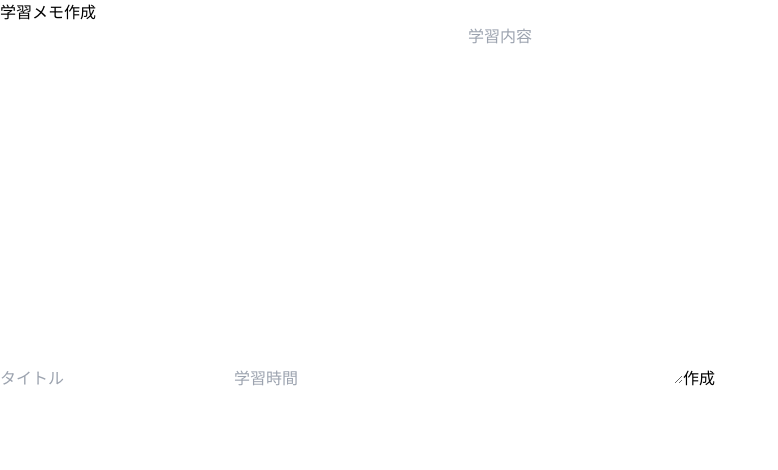
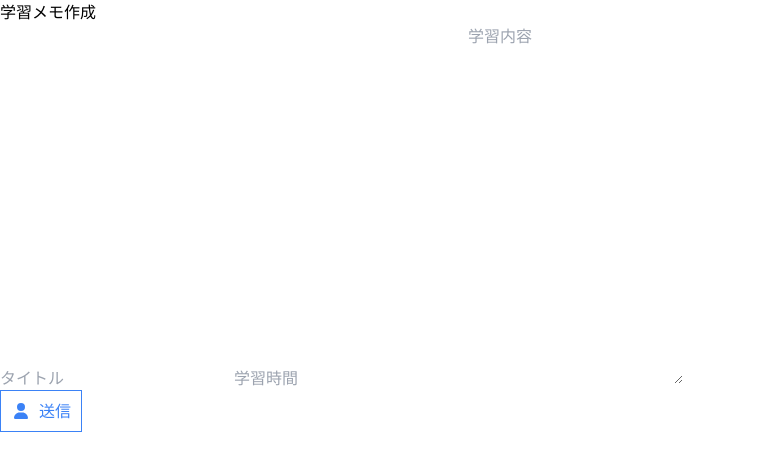
Before and after one commit to hiroyuki9614/study_memo, a Next.js app: page /create in a window 1280 px wide. Shown: the top 470 px of the page, without its empty margins (0-778 px from the left). Built offline with nearby package versions, Linux system fonts and the light colour scheme.

Commit message:
インプットコンポーネントの作成

```diff
--- a/package.json
+++ b/package.json
@@ -9,11 +9,16 @@
     "lint": "next lint"
   },
   "dependencies": {
+    "@fortawesome/fontawesome-svg-core": "^6.6.0",
+    "@fortawesome/free-regular-svg-icons": "^6.6.0",
+    "@fortawesome/free-solid-svg-icons": "^6.6.0",
+    "@fortawesome/react-fontawesome": "^0.2.2",
     "@prisma/client": "^5.17.0",
     "classnames": "^2.5.1",
     "next": "14.2.5",
     "react": "^18",
     "react-dom": "^18",
+    "react-fontawesome": "^1.7.1",
     "react-hook-form": "^7.52.2",
     "styled-components": "^6.1.12",
     "tailwind-merge": "^2.5.2"
--- a/src/app/component/ui/button/index.tsx
+++ b/src/app/component/ui/button/index.tsx
@@ -1,11 +1,16 @@
 "use client"
 
-import type { ButtonHTMLAttributes } from 'react';
+// TypeScriptの型
+import type { ButtonHTMLAttributes, ReactNode } from 'react';
+// refを受け取るためのライブラリ
 import { forwardRef } from 'react';
-import { twMerge } from 'tailwind-merge';
+import type { IconProp } from '@fortawesome/fontawesome-svg-core';
+import { FontAwesomeIcon } from '@fortawesome/react-fontawesome';
+import { twJoin, twMerge } from 'tailwind-merge';
 
+// クライアントサイドで大きさを制限
 type Size = 'base' | 'lg' | 'sm' | 'xl' | 'xs';
-
+// 大きさをこの型だけ許可する
 const SIZES: Record<Size, string> = {
   base: 'px-3 py-2 text-base',
   lg: 'px-4 py-2 text-lg',
@@ -14,12 +19,26 @@ const SIZES: Record<Size, string> = {
   xs: 'px-1.5 py-1 text-xs',
 };
 
+export const ICON_SIZES: Record<Size, string> = {
+  base: 'px-2.5',
+  lg: 'px-2.5',
+  sm: 'px-2',
+  xl: 'px-2.5',
+  xs: 'px-1.5',
+};
+
+export const ICON_POSITION: Record<'left' | 'right', string> = {
+  left: '',
+  right: 'flex-row-reverse',
+};
+
 type Variant =
   | 'custom'
   | 'primary'
   | 'secondary'
   | 'tertiary';
 
+// ボタンの見た目を定義
 const VARIANTS: Record<Variant, string> = {
   custom: '',
   primary:
@@ -30,37 +49,69 @@ const VARIANTS: Record<Variant, string> = {
     'border border-grey-600 bg-grey-500 text-white',
 };
 
+type MaybeIcon = {
+  children: ReactNode;
+  icon?: IconProp;
+  iconPosition?: 'left' | 'right';
+};
+
+type OnlyIcon = {
+  children?: never;
+  icon: IconProp;
+  iconPosition?: never;
+};
+
+// 親で定義できるパターンを定義
 type ButtonProps = ButtonHTMLAttributes<HTMLButtonElement> & {
   size?: Size;
   variant?: Variant;
-}
+} & (MaybeIcon | OnlyIcon);
 
 const Button = forwardRef<HTMLButtonElement, ButtonProps>(
   (
     {
       children,
       className,
+      icon,
+      iconPosition = 'left',
       size = 'base',
       type = 'button',
       variant = 'primary',
       ...props
     },
     ref
-  ) => (
+  ) => {
+    const iconComponent =
+      icon ?
+        <FontAwesomeIcon
+          className={twJoin(children && 'flex-none')}
+          fixedWidth={true}
+          icon={icon}
+          size="1x"
+        />
+        : null;
+
+    return (
       <button
         ref={ref}
         className={twMerge(
           'select-none whitespace-nowrap text-center',
           VARIANTS[variant],
           SIZES[size],
+          icon &&
+          (children ?
+            `flex justify-around items-center gap-2 text-left ${ICON_SIZES[size]} ${ICON_POSITION[iconPosition]}`
+            : ICON_SIZES[size]),
           className
         )}
         type={type}
         {...props}
       >
+        {iconComponent}
         {children}
       </button>
-  )
+    );
+  }
 );
 
 Button.displayName = 'Button';
--- /dev/null
+++ b/src/app/component/ui/form/index.tsx
@@ -0,0 +1,46 @@
+"use client";
+
+import { useForm, SubmitHandler } from "react-hook-form"
+import InputText from "../inputText/index"
+import { createPost } from "../../../api/studies-memo/route"
+import { faUser } from '@fortawesome/free-solid-svg-icons';
+import Button from "../button";
+
+type Inputs = {
+	title: string;
+	// 他のフィールドもここに追加
+}
+
+export default function CreateStudiesMemo() {
+	const {
+		register,
+		handleSubmit,
+		formState: { errors },
+	} = useForm<Inputs>()
+
+	const onSubmit: SubmitHandler<Inputs> = (data) => console.log(data)
+
+	return (
+		<form action={createPost}>
+			<InputText
+				id="title"
+				title="タイトル"
+				name="title"
+				register={register}
+				errors={errors}
+				required
+			/>
+						<InputText
+				id="title"
+				title="タイトル"
+				name="title"
+				register={register}
+				errors={errors}
+				required
+			/>
+			<Button icon={faUser} variant="secondary">
+				送信
+			</Button>
+		</form>
+	)
+};
--- /dev/null
+++ b/src/app/component/ui/text-area/index.tsx
@@ -0,0 +1,36 @@
+"use client";
+
+import { UseFormRegister, FieldErrors } from "react-hook-form"
+import { twMerge } from 'tailwind-merge';
+
+type InputProps = {
+    id: string;
+    title: string;
+    name: string;
+    register: UseFormRegister<any>;
+    errors: FieldErrors;
+    required?: boolean;
+    className?: string;
+	children?: string;
+}
+
+export const InputTextArea = ({ id, title, name, register, errors, required, className, children }: InputProps) => {
+    return (
+        <div>
+            <label htmlFor={id}>{title}</label>
+            <textarea
+                id={id}
+                className={twMerge(
+                    'select-none whitespace-nowrap text-center',
+                    className
+                )}
+                {...register(name, { required })}
+            >
+				{children}
+			</textarea>
+            {errors[name] && <span>This field is required</span>}
+        </div>
+    )
+}
+
+export default InputTextArea;
--- a/src/app/create/page.tsx
+++ b/src/app/create/page.tsx
@@ -2,6 +2,8 @@
 import { useState } from 'react';
 import React, { FormEvent } from 'react';
 import {createPost} from '../api/studies-memo/route'
+import Button from '../component/ui/button/index';
+import { faUser } from '@fortawesome/free-solid-svg-icons';
 
 const CreateStudiesMemo = () => {
 	const [title, setTitle] = useState('');
@@ -36,7 +38,9 @@ const CreateStudiesMemo = () => {
 				<input type='text' onChange={(e) => setTitle(e.target.value)} name='title' placeholder='タイトル' required />
 				<input type='number' onChange={(e) => setDuration(e.target.value)} name='duration' placeholder='学習時間' required />
 				<textarea name='description' onChange={(e) => setDescription(e.target.value)} rows={15} placeholder='学習内容' required></textarea>
-				<button type='submit'>作成</button>
+				<Button icon={faUser} variant="secondary">
+					送信
+				</Button>
 			</form>
 		</div>
 	);
--- a/src/app/page.tsx
+++ b/src/app/page.tsx
@@ -1,6 +1,6 @@
 import Link from 'next/link';
 import Image from 'next/image';
-import CreateStudiesMemo from '@/app/create/page';
+import CreateStudiesMemo from './component/ui/form/index';
 
 const getAllStudiesData = async () => {
 	try {
--- a/src/app/studies_memo/page.tsx
+++ b/src/app/studies_memo/page.tsx
@@ -2,6 +2,7 @@
 
 import { useForm, SubmitHandler } from "react-hook-form"
 import InputText from "../component/ui/inputText/index"
+
 
 type Inputs = {
   title: string;
```
Also changed, not shown: src/app/component/ui/form/form.tsx (deleted), 1 other file (tests, documents, lock files or other folders). Lines whose indentation alone changed are shown as unchanged.
